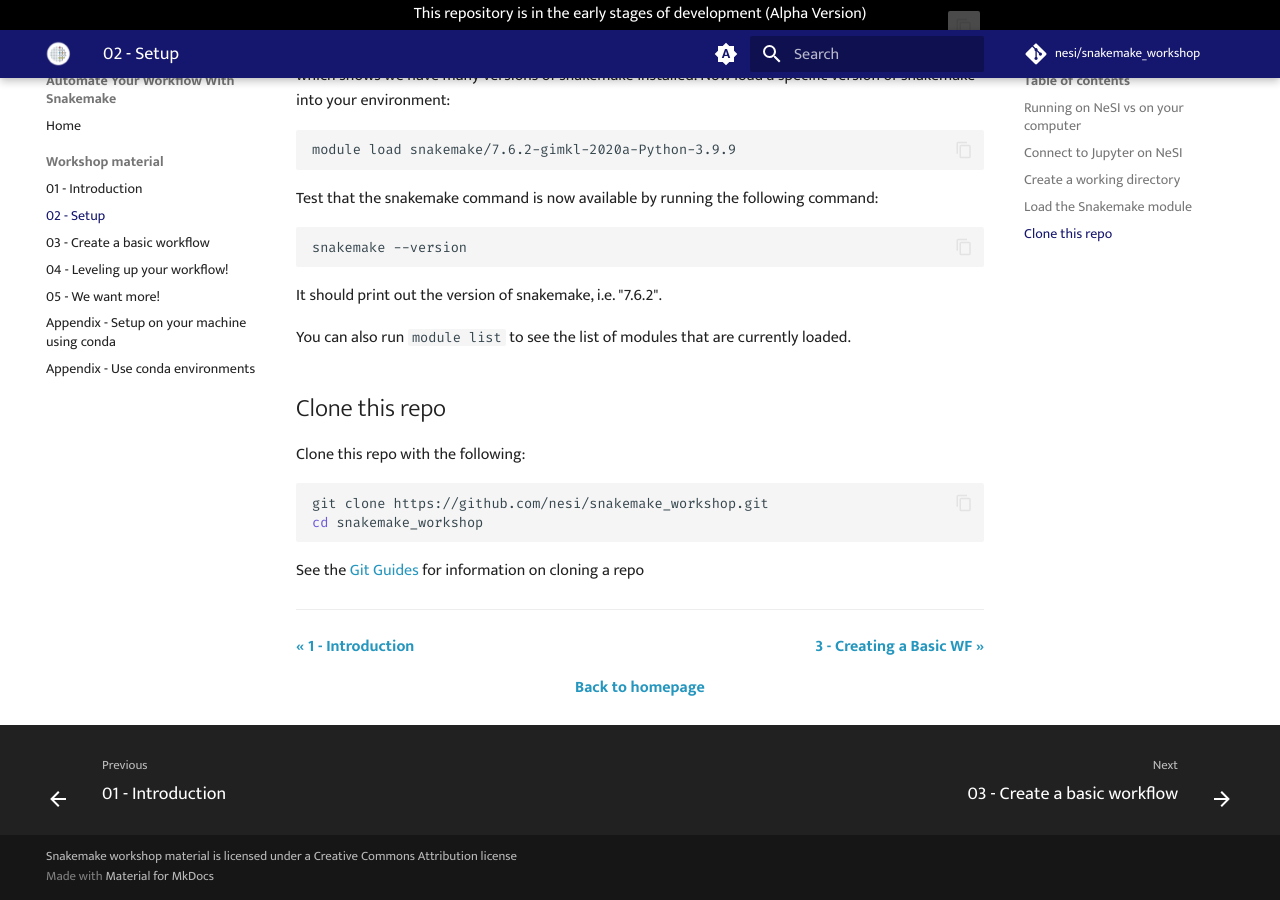
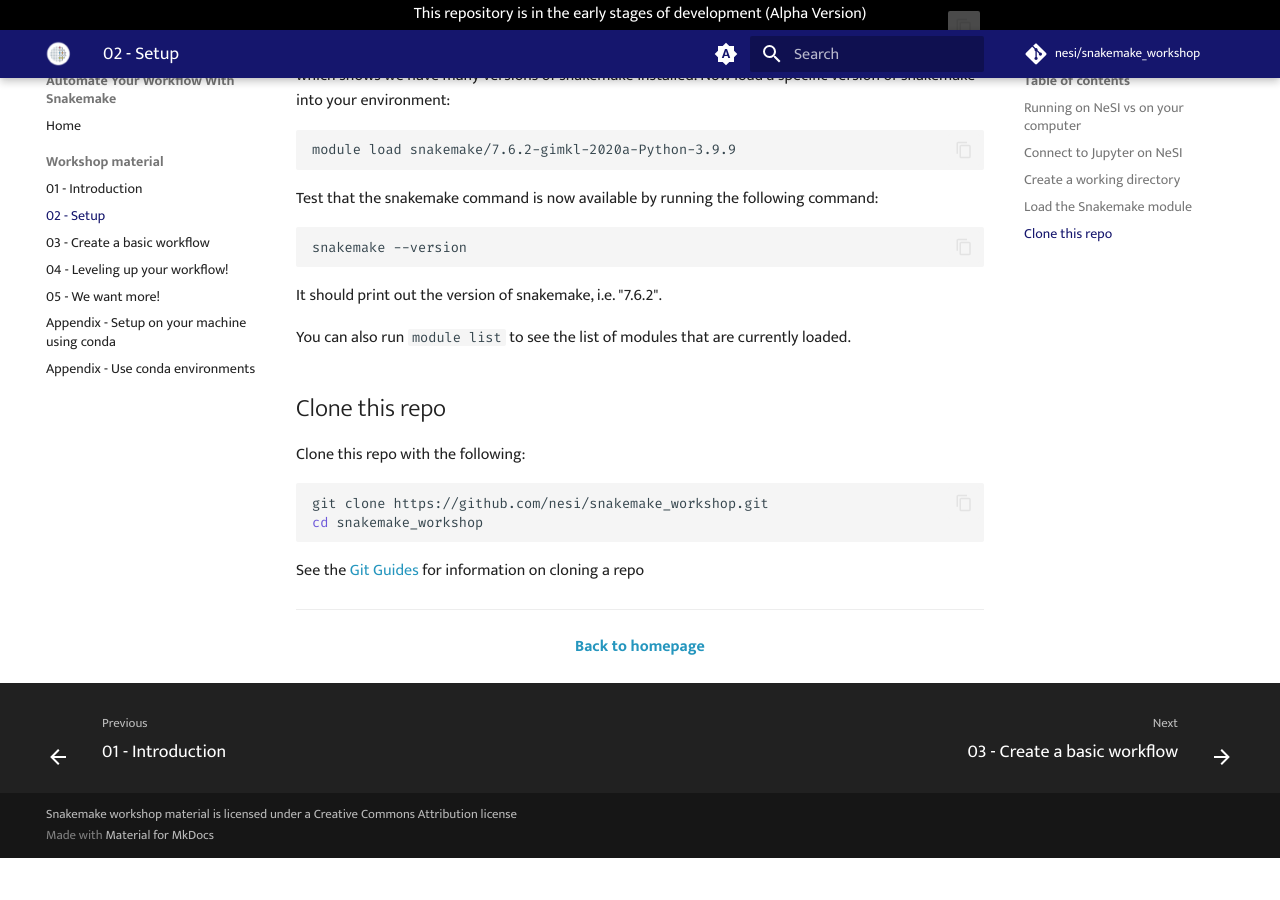
Before and after one commit to nesi/snakemake_workshop, an MkDocs documentation site: the page built from docs/workshop_material/02_setup.md, in a window 1280 px wide and 900 px high, scrolled down 1602 px. Built offline with MkDocs 1.6.1 and Material for MkDocs 9.7.7, drawn with Linux system fonts in a browser that asks for light colours; comment, search, counter and statistics services are not loaded; after the commit the page ends 2460 px from its top, so only the background shows below that.

Commit message:
remove old nav

```diff
--- a/docs/workshop_material/02_setup.md
+++ b/docs/workshop_material/02_setup.md
@@ -79,11 +79,4 @@ See the [Git Guides](https://github.com/git-guides/git-clone) for information on
 
 - - -
 
-<p style="text-align:left;">
-  <b><a class="btn" href="https://nesi.github.io/snakemake_workshop/workshop_material/01_introduction.html" style="background: var(--bs-green);font-weight:bold">&laquo; 1 - Introduction</a></b>
-  <span style="float:right;">
-    <b><a class="btn" href="https://nesi.github.io/snakemake_workshop/workshop_material/03_create_a_basic_workflow.html" style="background: var(--bs-green);font-weight:bold">3 - Creating a Basic WF &raquo;</a></b>
-  </span>
-</p>
-
 <p align="center"><b><a class="btn" href="https://nesi.github.io/snakemake_workshop/" style="background: var(--bs-dark);font-weight:bold">Back to homepage</a></b></p>
```
